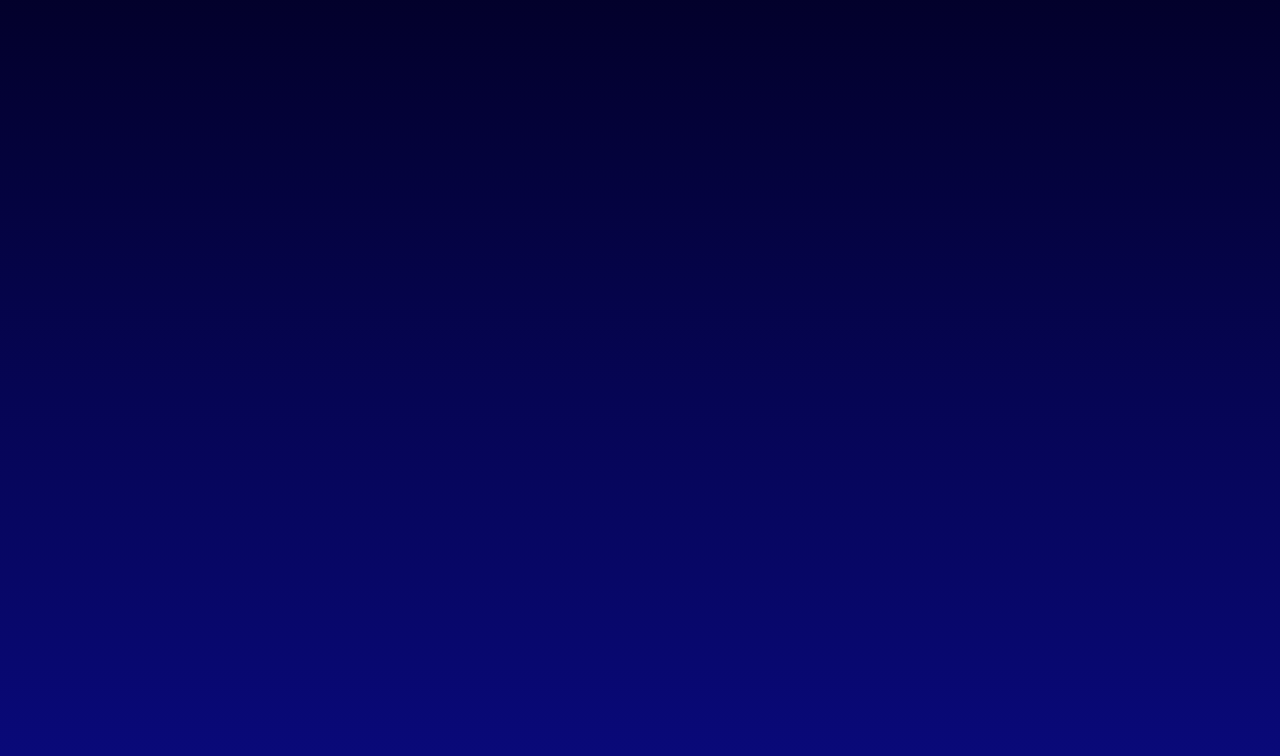
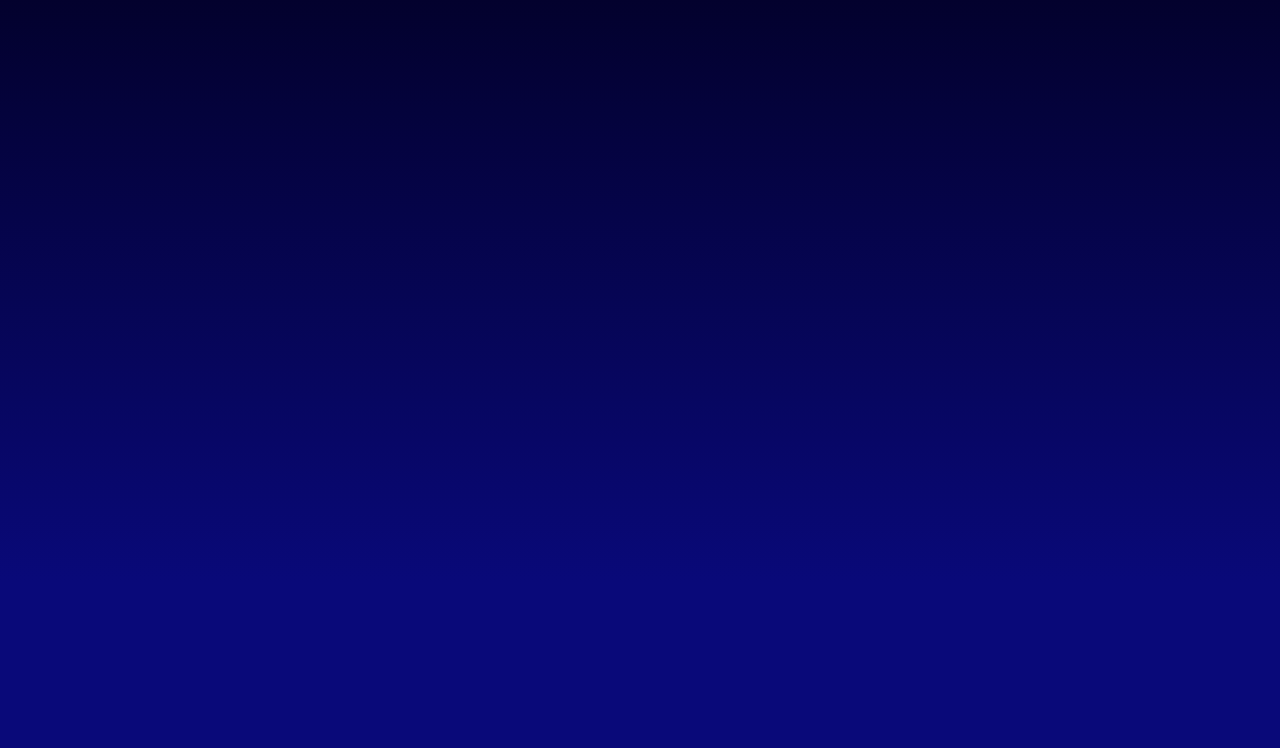
Before and after one commit to barrosdaniel/colour-guessing-game, a plain HTML site: page index.html in a window 1280 px wide. Shown: the part 73-829 px from the top of the page. Drawn offline with Linux system fonts and the light colour scheme.

Commit message:
Add body linear gradient and variables partial (colours and Google Fonts families)

```diff
--- a/index.html
+++ b/index.html
@@ -4,6 +4,7 @@
     <meta charset="UTF-8">
     <meta name="viewport" content="width=device-width, initial-scale=1.0">
     <meta http-equiv="X-UA-Compatible" content="ie=edge">
+    <link href="https://fonts.googleapis.com/css?family=Permanent+Marker|Roboto:400,700&display=swap" rel="stylesheet">
     <link rel="stylesheet" href="css/styles.css">
     <title>Colour Guessing Game</title>
 </head>
--- a/scss/base/_base.scss
+++ b/scss/base/_base.scss
@@ -1,5 +1,8 @@
 body {
-    min-height: 100vh;
-    background: rgb(2,0,36);
-background: linear-gradient(180deg, rgb(2,0,36), rgb(9,9,121));
+  min-height: 100vh;
+  background: rgb(2,0,36);
+  background: linear-gradient(180deg, rgba(2,0,36,1) 0%, rgba(9,9,121,1) 80%);
+  font-family: $font-primary;
+  font-size: 62.5%;
+  color: $colour-white;
 }
--- a/scss/utilities/_index.scss
+++ b/scss/utilities/_index.scss
@@ -0,0 +1 @@
+@import 'variables';
--- /dev/null
+++ b/scss/utilities/_variables.scss
@@ -0,0 +1,10 @@
+// ========================================
+// FONT STACK
+// ========================================
+$font-primary: 'Roboto', sans-serif;
+$font-highlight: 'Permanent Marker', cursive;
+
+// ========================================
+// COLOR VARIABLES
+// ========================================
+$colour-white: #f9f9f9;
```
Also changed, not shown: css/styles.css, 1 other file.
